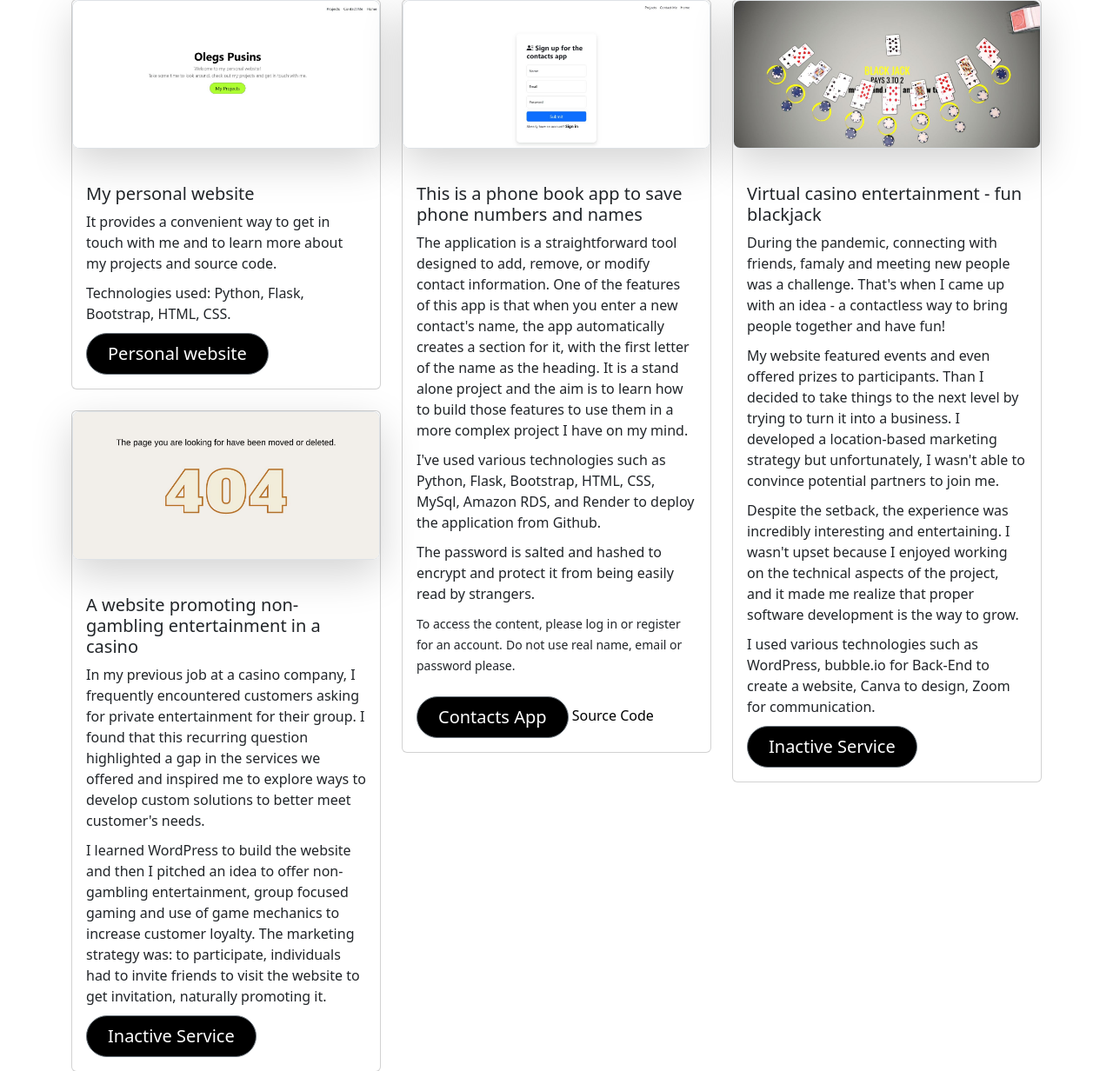
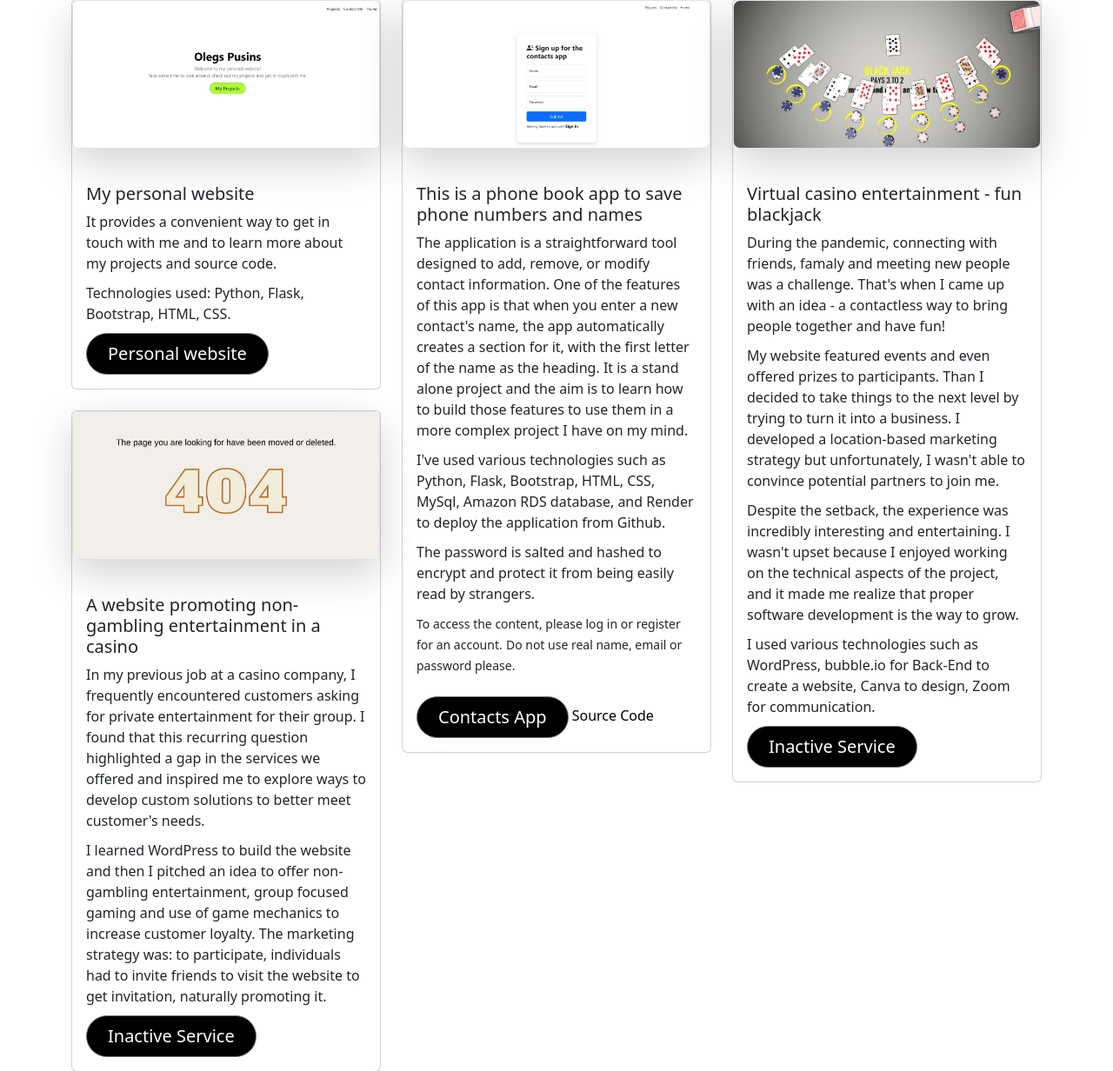
Before and after one commit to olegp999/myapp, a Flask app: page /projects in a window 1280 px wide. Shown: the part 848-2080 px from the top of the page at 87% size. Run offline with Flask 3, Linux system fonts and the light colour scheme; some libraries are stand-ins or nearby versions.

Commit message:
contacts

```diff
--- a/templates/projects.html
+++ b/templates/projects.html
@@ -68,7 +68,7 @@ Home page
       <p class="card-text">The application is a straightforward tool designed to add, remove, or modify contact information.
         One of the features of this app is that when you enter a new contact's name, the app automatically creates a section for it, with the first letter of the name as the heading.
         It is a stand alone project and the aim is to learn how to build those features to use them in a more complex project I have on my mind. </p>
-      <p class="card-text">I've used various technologies such as Python, Flask, Bootstrap, HTML, CSS, MySql, Amazon RDS, and Render to deploy the application from Github.</p>
+      <p class="card-text">I've used various technologies such as Python, Flask, Bootstrap, HTML, CSS, MySql, Amazon RDS database, and Render to deploy the application from Github.</p>
       <p class="card-text">The password is salted and hashed to encrypt and protect it from being easily read by strangers.</p>
       <small class="card-text" class="text-body-secondary">To access the content, please log in or register for an account.</small>
       <small class="card-text" class="text-body-secondary">Do not use real name, email or password please.</small>
```
